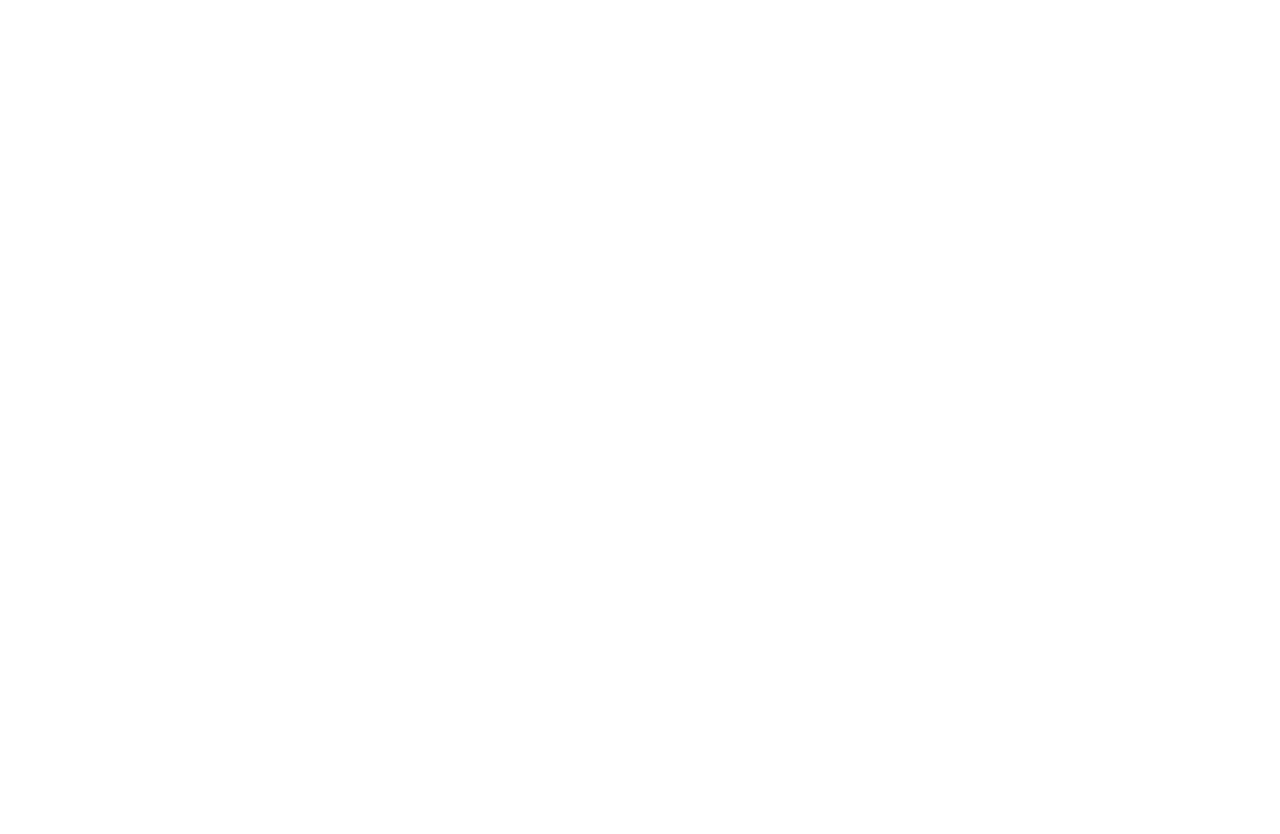
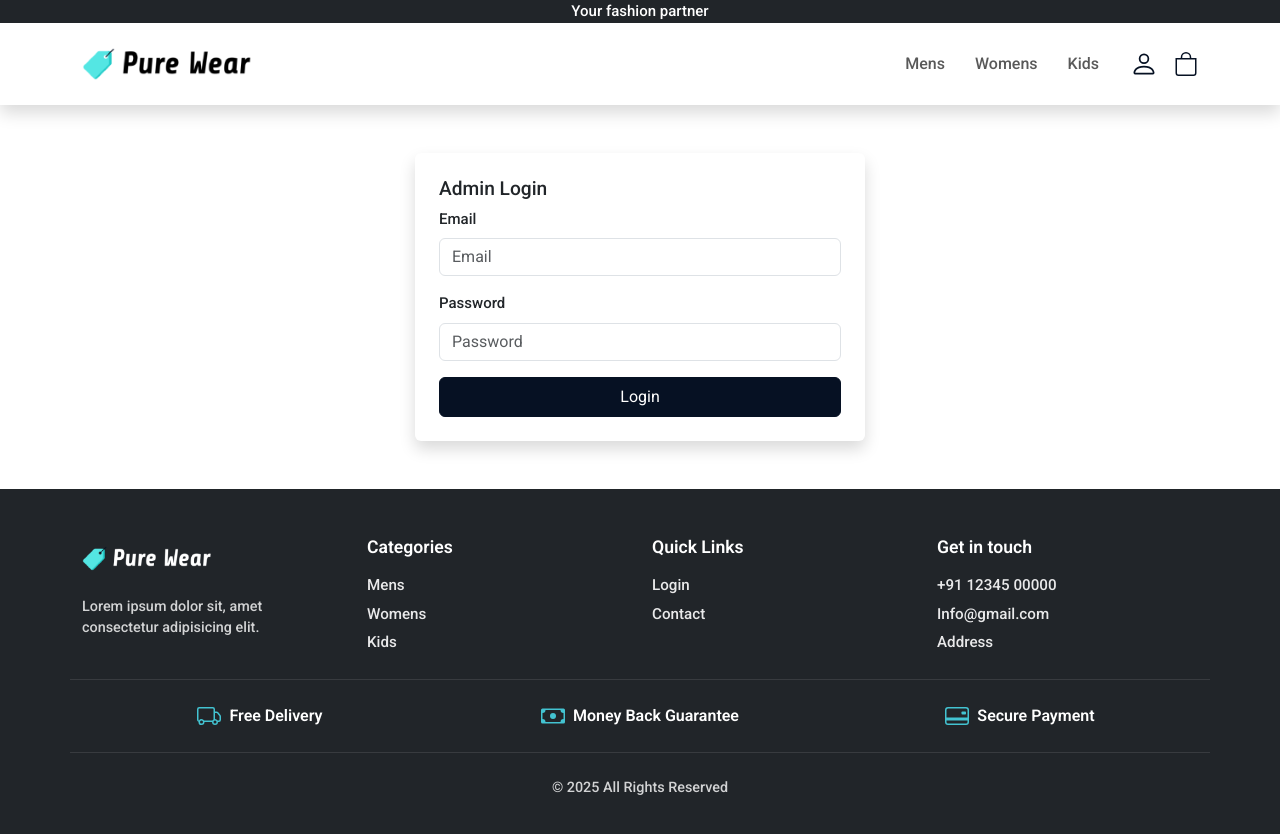
Before and after one commit to vanshsrivastav25/ecommerce, a React app: page /admin/Login in a window 1280 px wide. Before the commit this address had no page. Shown: the top 834 px of the page. Before the commit the page ends 800 px from the top, so only its background shows below. Built offline with nearby package versions, Linux system fonts and the light colour scheme; the HTML template or start-up script is replaced by a standard one.

Commit message:
API Integred

```diff
--- a/src/App.jsx
+++ b/src/App.jsx
@@ -5,6 +5,7 @@ import Shop from "./components/shop";
 import Product from "./components/Product";
 import Cart from "./components/Cart";
 import Checkout from "./components/Checkout";
+import Login from "./components/admin/Login";
 
 function App() {
   return (
@@ -16,6 +17,8 @@ function App() {
           <Route path="/product" element={<Product />} />
           <Route path="/cart" element={<Cart />} />
           <Route path="/checkout" element={<Checkout />} />
+
+          <Route path="/admin/Login" element={<Login />} />
         </Routes>
       </BrowserRouter>
     </>
--- a/src/assets/css/style.scss
+++ b/src/assets/css/style.scss
@@ -251,6 +251,10 @@ footer {
   }
 }
 
+.login{
+  width: 450px;
+}
+
 
 /*
 ---------------------------------------------------------
--- /dev/null
+++ b/src/components/admin/Login.jsx
@@ -0,0 +1,83 @@
+import React from "react";
+import Layout from "../common/Layout";
+import { useForm } from "react-hook-form";
+import { apiUrl } from "../common/http";
+
+const Login = () => {
+  const {
+    register,
+    handleSubmit,
+    formState: { errors },
+  } = useForm();
+
+  const onSubmit = async (data) => {
+    console.log(data);
+
+    const res = await fetch('${apiUrl}/admin/Login',{
+        method: 'POST',
+        headers: {
+            'Content-Type' : 'application/json'
+        },
+        body: JSON.stringify(data)
+    }).then(res => res.json())
+    .then(result => {
+        console.log(result)
+    })
+  };
+
+  return (
+    <Layout>
+      <div className="container d-flex justify-content-center py-5">
+        <form onSubmit={handleSubmit(onSubmit)}>
+          <div className="card shadow border-0 login">
+            <div className="card-body p-4">
+              <h3>Admin Login</h3>
+
+              {/* Email */}
+              <div className="mb-3">
+                <label className="form-label">Email</label>
+                <input
+                  {...register("email", {
+                    required: "The email field is required",
+                    pattern: {
+                      value: /^[A-Z0-9._%+-]+@[A-Z0-9.-]+\.[A-Z]{2,}$/i,
+                      message: "Invalid email address",
+                    },
+                  })}
+                  type="text"
+                  className={`form-control ${errors.email ? "is-invalid" : ""}`}
+                  placeholder="Email"
+                />
+                {errors.email && (
+                  <p className="invalid-feedback">{errors.email?.message}</p>
+                )}
+              </div>
+
+              {/* Password */}
+              <div className="mb-3">
+                <label className="form-label">Password</label>
+                <input
+                  {...register("password", {
+                    required: "The password field is required.",
+                  })}
+                  type="password"
+                  className={`form-control ${
+                    errors.password ? "is-invalid" : ""
+                  }`}
+                  placeholder="Password"
+                />
+                {errors.password && (
+                  <p className="invalid-feedback">{errors.password?.message}</p>
+                )}
+              </div>
+
+              <button className="btn btn-secondary w-100">Login</button>
+            </div>
+          </div>
+        </form>
+      </div>
+    </Layout>
+  );
+};
+
+export default Login;
--- /dev/null
+++ b/src/components/common/http.jsx
@@ -0,0 +1 @@
+export const apiUrl = 'http://localhost:8000/api'
```
